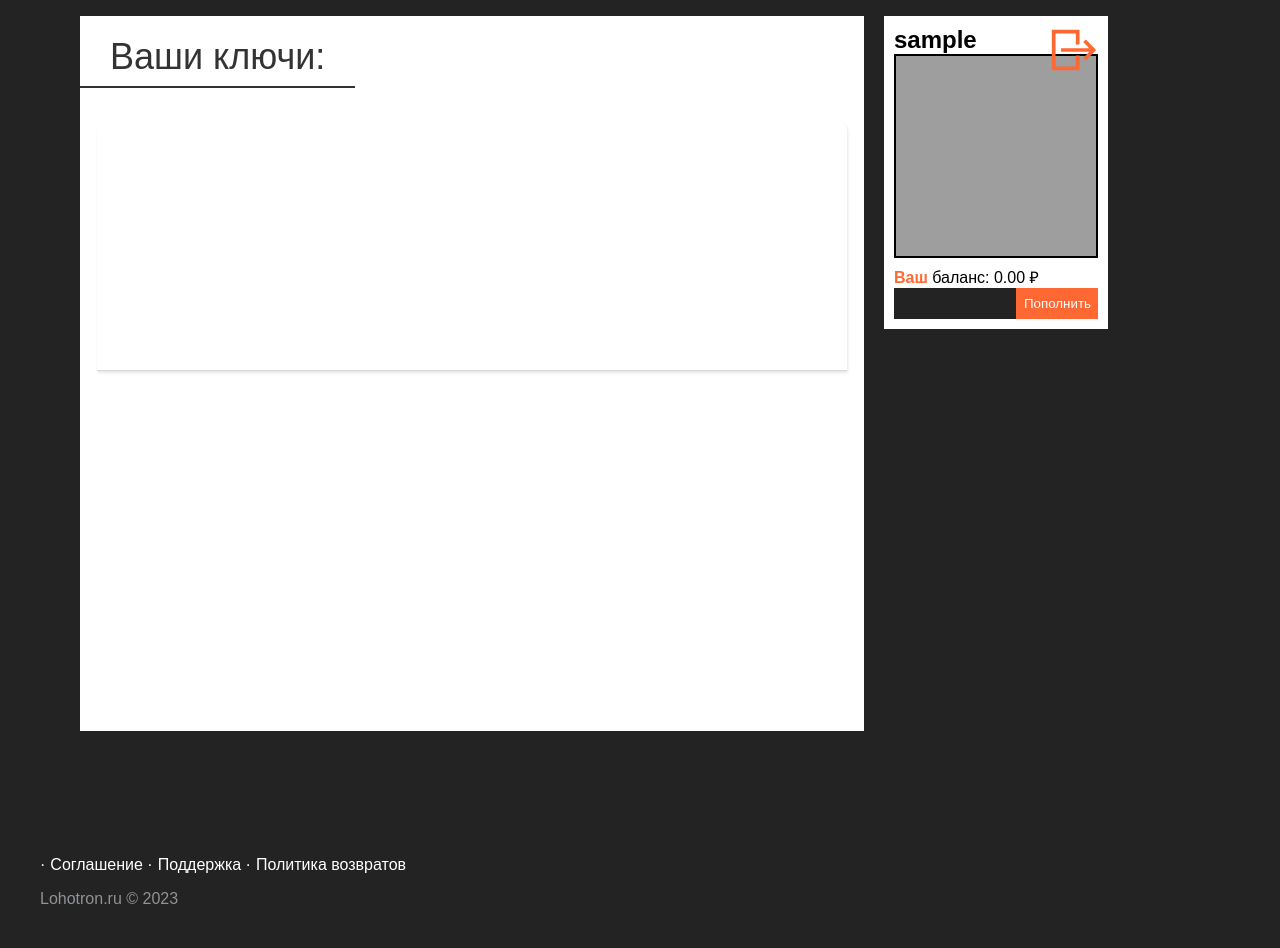
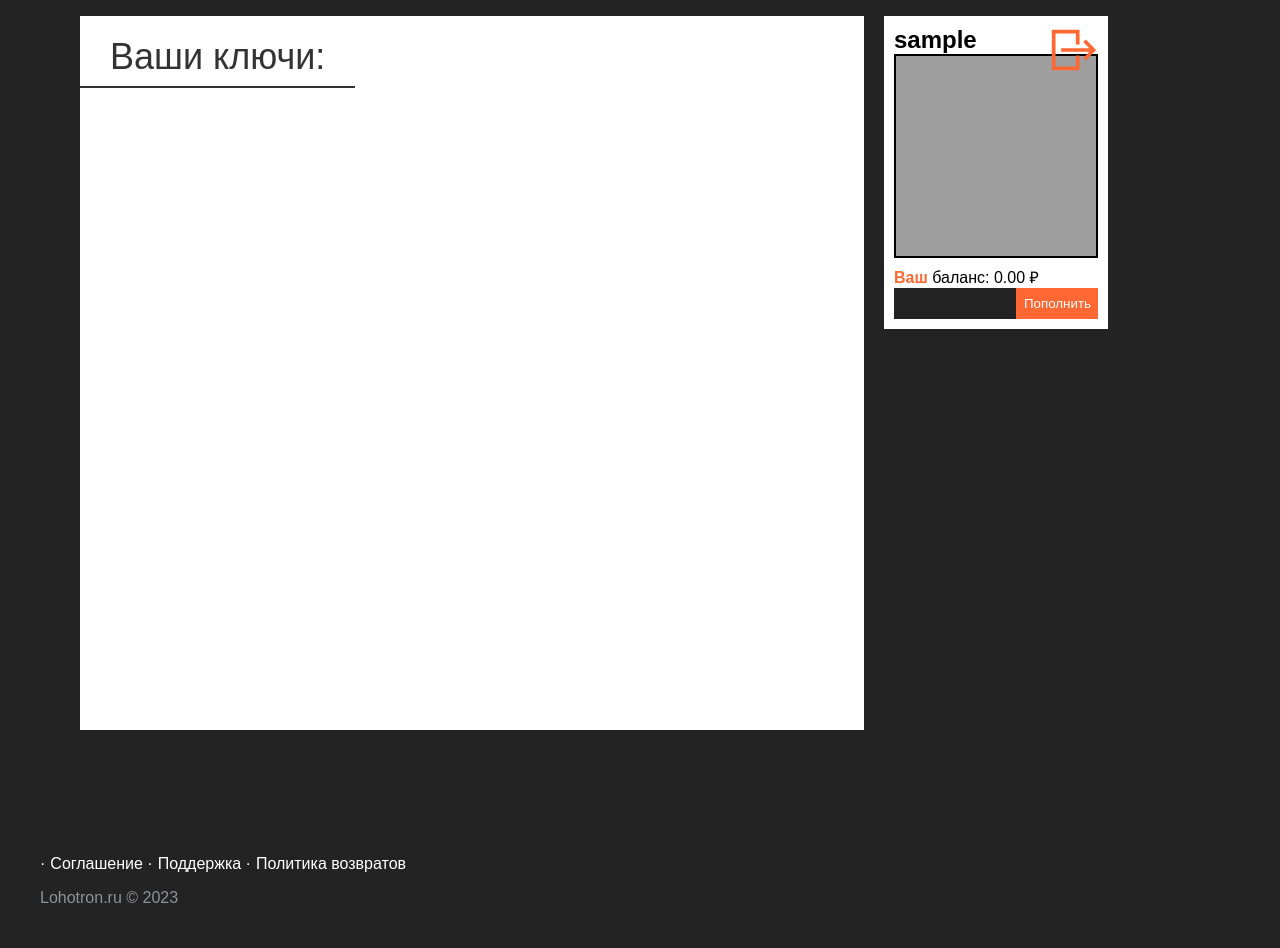
Before and after one commit to WhiteSkotch/key_store, a Django app: page /home/ in a window 1280 px wide. Shown: the part 64-1012 px from the top of the page. After the commit the page ends 967 px from the top, so only its background shows below. Run offline with Django 4.2, Linux system fonts and the light colour scheme; the visitor is signed in with stand-in values (Sample User, id 1); data comes from the database, SQL or seed files in the repository; grey boxes are pictures that could not be loaded.

Commit message:
Deleted borders in lk

```diff
--- a/static/css/bodylk.css
+++ b/static/css/bodylk.css
@@ -279,11 +279,11 @@
   min-height: 250px;
   margin: 32px auto 0px;
   background: white;
-  box-shadow: 1px 2px 3px 0px rgba(0,0,0,0.10);
+  /*box-shadow: 1px 2px 3px 0px rgba(0,0,0,0.10);*/
   border-radius: 10px 10px 0 0;
   display: flex;
   flex-direction: column;
-  border-bottom: 1px solid #d9d9d9;
+  /*border-bottom: 1px solid #d9d9d9;*/
   color: black;
 
 }
@@ -293,8 +293,8 @@
   display: flex;
 }
 .transaction:nth-child(3) {
-  border-top:  1px solid #E1E8EE;
-  border-bottom:  1px solid #E1E8EE;
+  /*border-top:  1px solid #E1E8EE;
+  border-bottom:  1px solid #E1E8EE;*/
 }
 .image > img {
   width: 100%;
```
